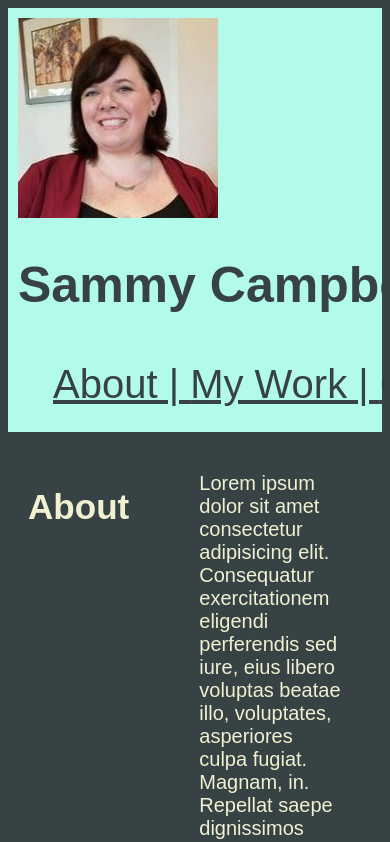
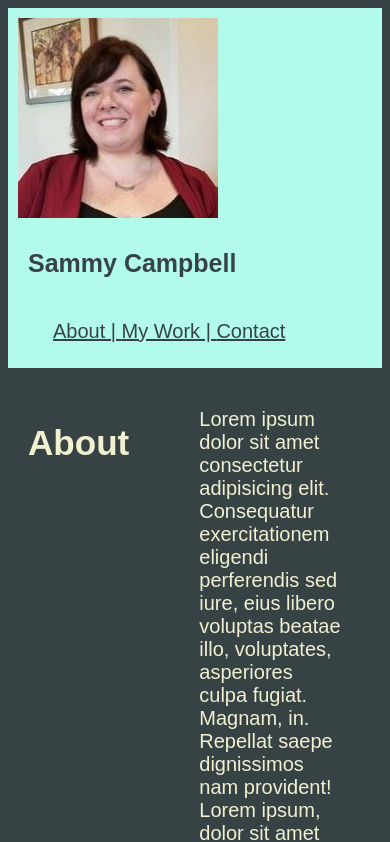
Before and after one commit to sammyc33/portfolio, a plain HTML site: page index.html in a window 390 px wide. Shown: the top 842 px of the page. Drawn offline with Linux system fonts and the light colour scheme.

Commit message:
update font sizes in media screen

```diff
--- a/assets/css/style.css
+++ b/assets/css/style.css
@@ -141,10 +141,15 @@ footer {
 }
 
 /* Moves nav to the left as the window shrinks
-causes cards (projects) to narrow with the screen, and condenses the contact section as screen narrows */
+causes cards (projects) to narrow with the screen, and condenses the contact section as screen narrows, adjusts font size to fit smaller screens*/
 @media screen and (max-width: 992px) {
+    h1 {
+        font-size: 30px;
+        padding: 10px;
+    }
     header nav {
         margin-left: 500px;
+        font-size: 20px;
     }
     .card {
         width: 50%;
@@ -155,9 +160,13 @@ causes cards (projects) to narrow with the screen, and condenses the contact sec
 }
 
 @media screen and (max-width: 760px) {
+    h1 {
+        font-size: 25px;
+    }
     header nav {
         margin-top: 10px;
         margin-left: 20px;
+        font-size: 20px;
     }
     .card {
         width: 50%;
```
